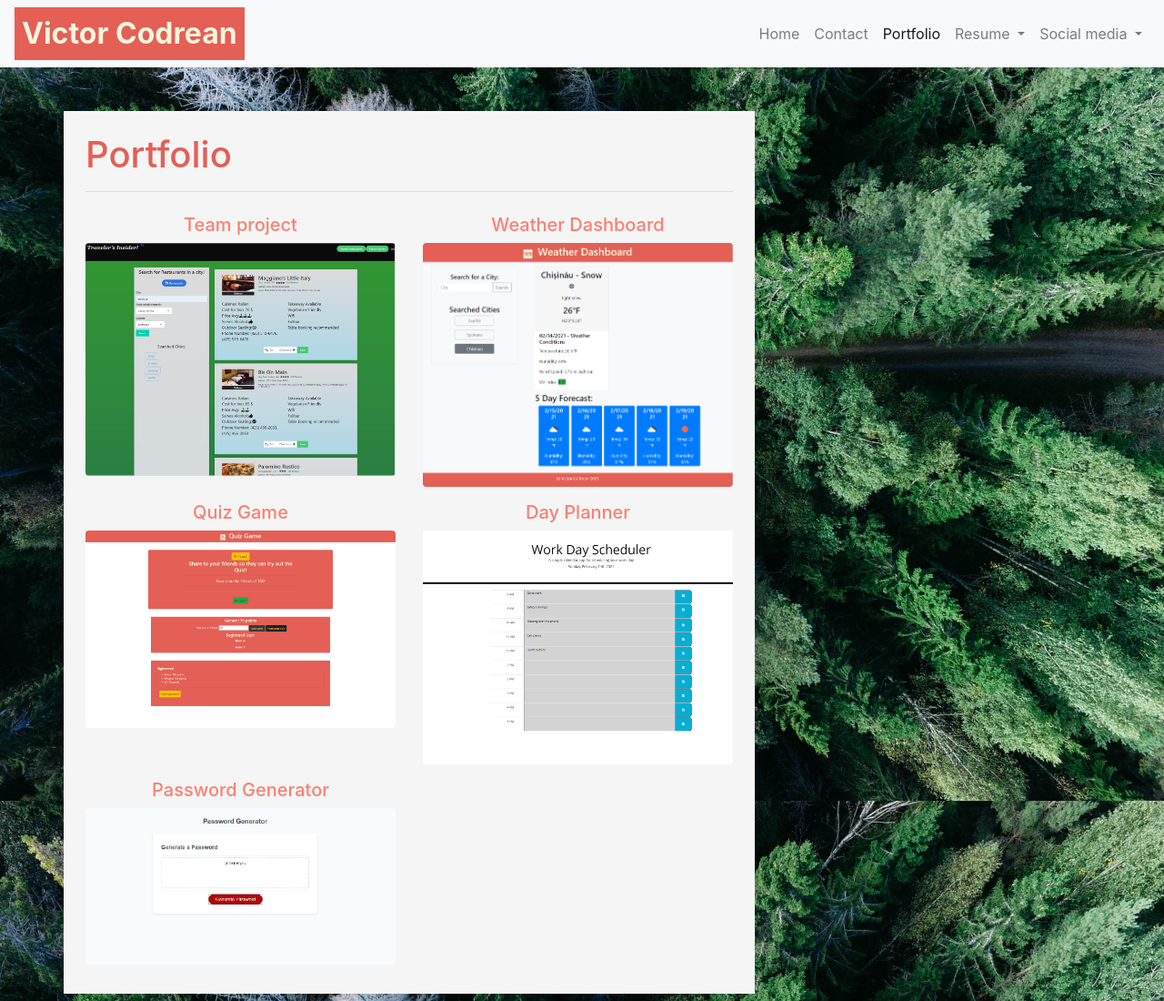
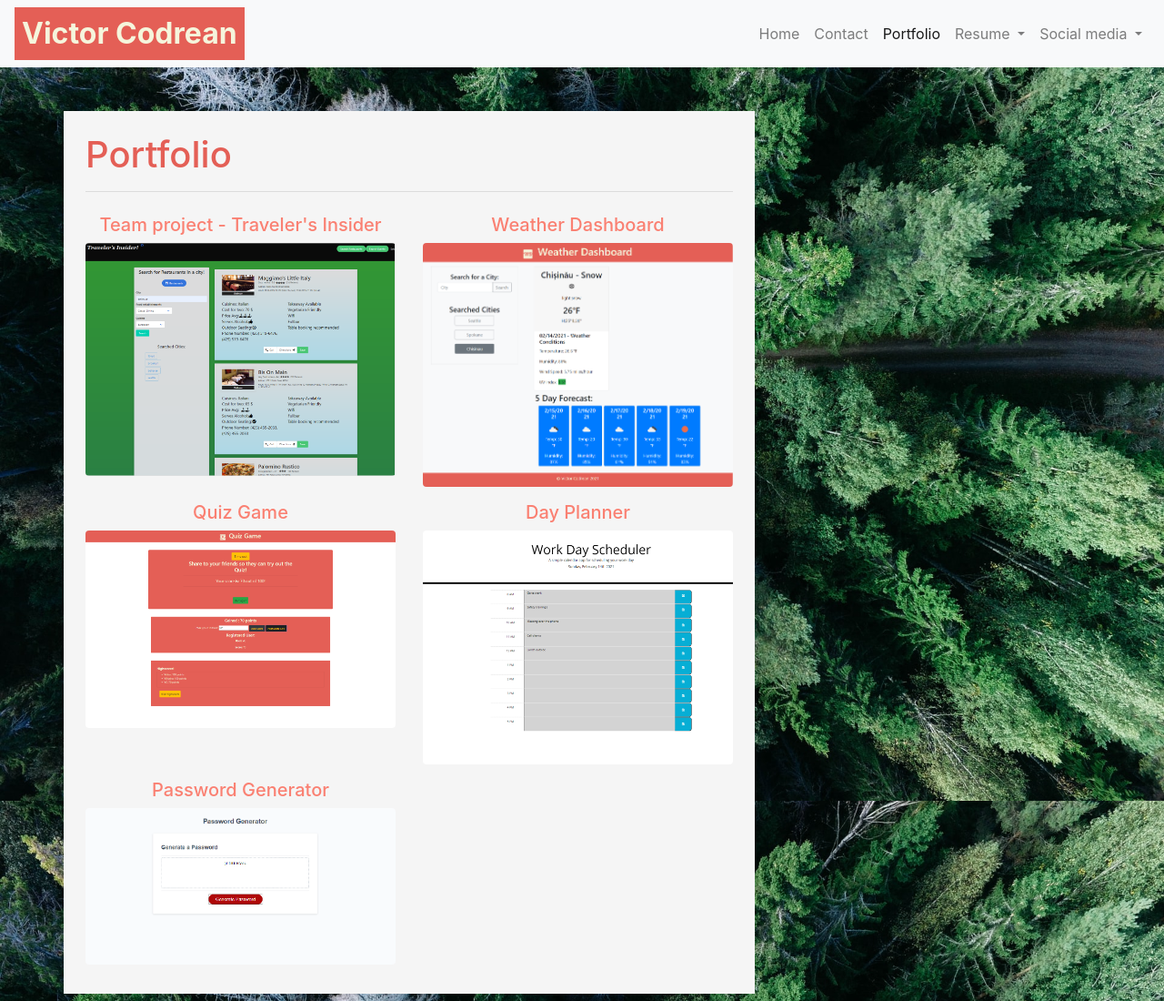
Before and after one commit to VictorCodrean/Portfolio-UpToDate, a plain HTML site: page portfolio.html in a window 1280 px wide. Shown: the top 1100 px of the page at 91% size. Drawn offline with nearby package versions, Linux system fonts and the light colour scheme.

Commit message:
renamed a project name

```diff
--- a/portfolio.html
+++ b/portfolio.html
@@ -70,7 +70,7 @@
         <div class="row">
           <div class="col-sm-6 my-2">
             <a href="https://ilyublinsky.github.io/group-project/index.html" target="_blank">
-              <h5 class="text-center project-title">Team project</h5>
+              <h5 class="text-center project-title">Team project - Traveler's Insider</h5>
               <img class="img-fluid center rounded" src="assets/pictures/TravelersInsider.png"
                 alt="Traveler's Insider Project">
             </a>
```
